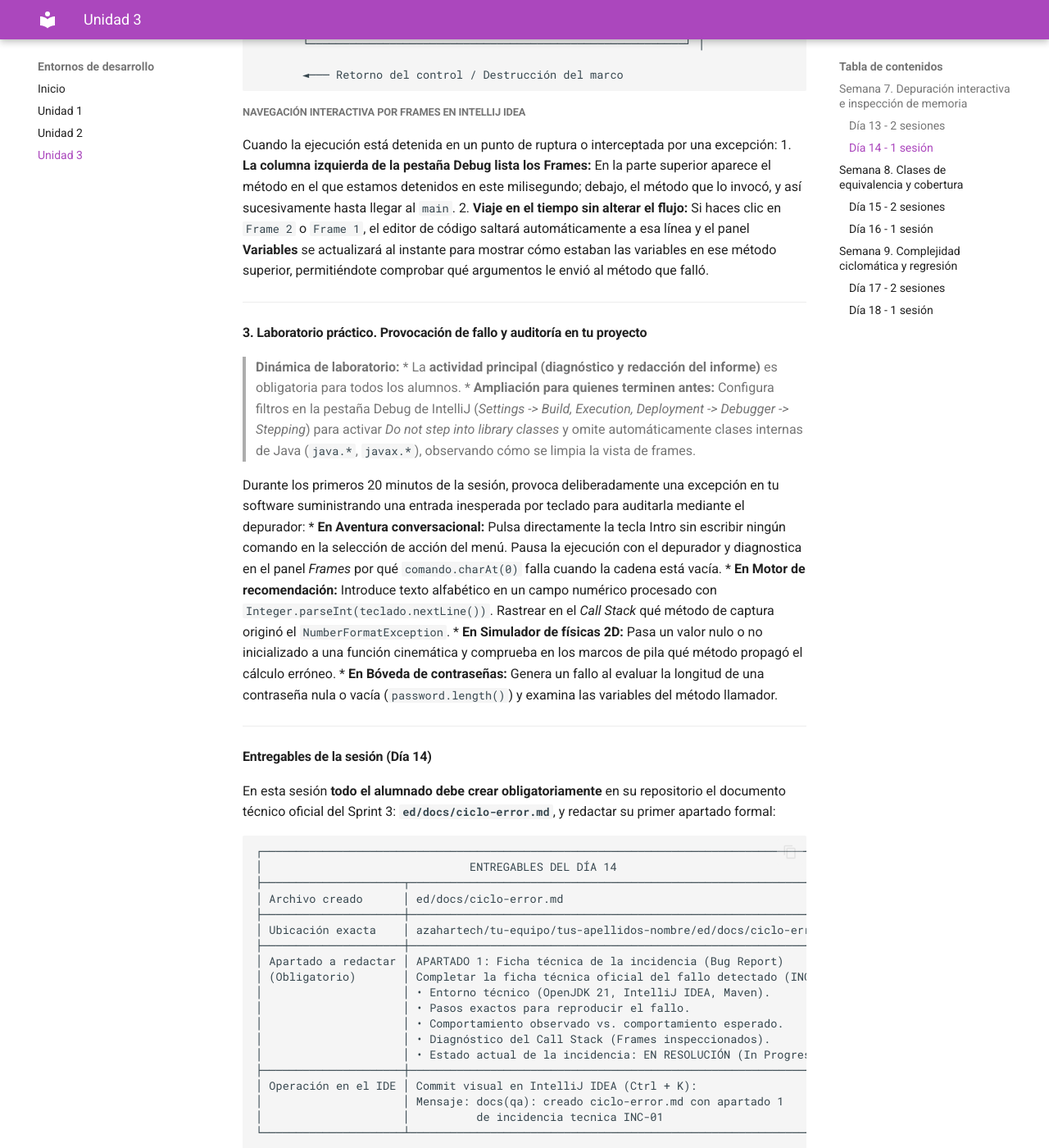
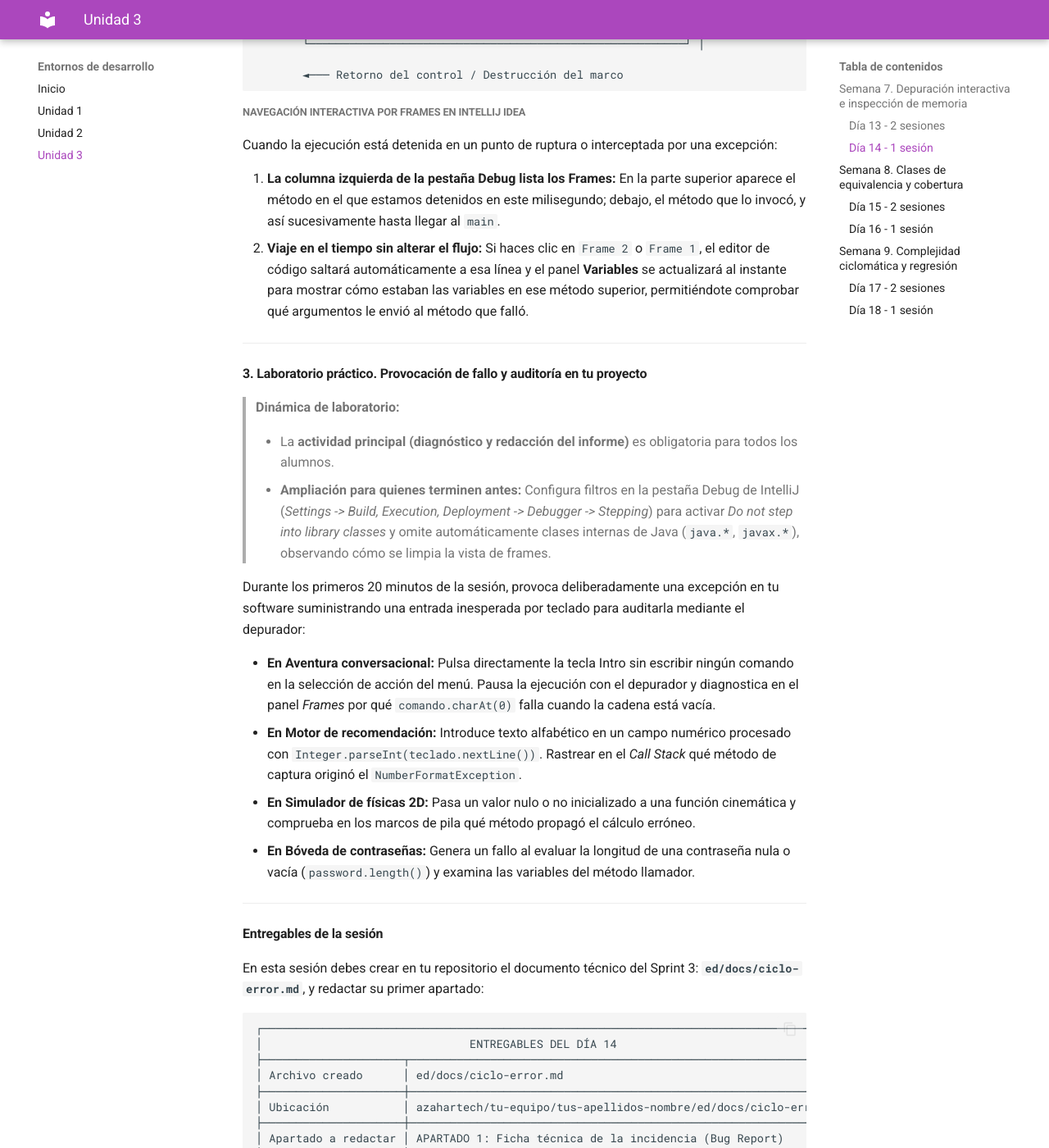
Before and after one commit to garmarcj/DAM-ED-20262027, an MkDocs documentation site: the page built from docs/unidad3.md, in a window 1280 px wide and 1400 px high, scrolled down 8441 px. Shown: the whole window at 82% size. Built offline with MkDocs 1.6.1 and Material for MkDocs 9.7.7, drawn with Linux system fonts in a browser that asks for light colours; some of the changed text lies outside the part shown.

Commit message:
[Curso 2026-2027] Cambios menores en la semana 7 de la unidad 3

````diff
--- a/docs/unidad3.md
+++ b/docs/unidad3.md
@@ -205,15 +205,15 @@
 ┌────────────────────────────────────────────────────────────────────────────────────────┐
 │                               ENTREGABLES DEL DÍA 13                                   │
 ├─────────────────────┬──────────────────────────────────────────────────────────────────┤
-│ Archivo modificado  │ src/main/java/... (Clase principal o validadora de tu proyecto)  │
+│ Archivo modificado  │ src/main/java/... (Clase de tu proyecto)                         │
 ├─────────────────────┼──────────────────────────────────────────────────────────────────┤
-│ Trabajo exigido     │ 1. Limpieza de código: erradicar cualquier sentencia residual de │
-│ (Mínimo obligatorio)│    "System.out.println" utilizada como depuración improvisada.   │
+│ Qué contiene        │ 1. Limpieza de código: erradicar cualquier sentencia de          │
+│                     │    "System.out.println" utilizada como depuración.               │
 │                     │ 2. Modularización: asegurar que la condición lógica principal    │
 │                     │    está encapsulada en un método auxiliar para permitir la       │
 │                     │    navegación con Step Into (F7).                                │
 ├─────────────────────┼──────────────────────────────────────────────────────────────────┤
-│ Operación en el IDE │ Commit visual en IntelliJ IDEA (Ctrl + K):                       │
+│ Operación en el IDE │ Commit en IntelliJ IDEA (Ctrl + K)                               │
 │                     │ Mensaje: refactor(core): modularizada seleccion condicional      │
 │                     │          para depuracion interactiva                             │
 └─────────────────────┴──────────────────────────────────────────────────────────────────┘
@@ -233,7 +233,7 @@
 
 ---
 
-#### Sesión única. Taller práctico: La pila de llamadas (*Call Stack*), diagnóstico de excepciones y registro del primer defecto técnico
+#### Sesión única. Taller práctico: la pila de llamadas (*Call Stack*), diagnóstico de excepciones y registro del primer defecto técnico
 
 ---
 
@@ -281,6 +281,7 @@
 
 ##### Navegación interactiva por Frames en IntelliJ IDEA
 Cuando la ejecución está detenida en un punto de ruptura o interceptada por una excepción:
+
 1. **La columna izquierda de la pestaña Debug lista los Frames:** En la parte superior aparece el método en el que estamos detenidos en este milisegundo; debajo, el método que lo invocó, y así sucesivamente hasta llegar al `main`.
 2. **Viaje en el tiempo sin alterar el flujo:** Si haces clic en `Frame 2` o `Frame 1`, el editor de código saltará automáticamente a esa línea y el panel **Variables** se actualizará al instante para mostrar cómo estaban las variables en ese método superior, permitiéndote comprobar qué argumentos le envió al método que falló.
 
@@ -289,10 +290,12 @@
 #### 3. Laboratorio práctico. Provocación de fallo y auditoría en tu proyecto
 
 > **Dinámica de laboratorio:**
+>
 > * La **actividad principal (diagnóstico y redacción del informe)** es obligatoria para todos los alumnos.
 > * **Ampliación para quienes terminen antes:** Configura filtros en la pestaña Debug de IntelliJ (*Settings -> Build, Execution, Deployment -> Debugger -> Stepping*) para activar *Do not step into library classes* y omite automáticamente clases internas de Java (`java.*`, `javax.*`), observando cómo se limpia la vista de frames.
 
 Durante los primeros 20 minutos de la sesión, provoca deliberadamente una excepción en tu software suministrando una entrada inesperada por teclado para auditarla mediante el depurador:
+
 * **En Aventura conversacional:** Pulsa directamente la tecla Intro sin escribir ningún comando en la selección de acción del menú. Pausa la ejecución con el depurador y diagnostica en el panel *Frames* por qué `comando.charAt(0)` falla cuando la cadena está vacía.
 * **En Motor de recomendación:** Introduce texto alfabético en un campo numérico procesado con `Integer.parseInt(teclado.nextLine())`. Rastrear en el *Call Stack* qué método de captura originó el `NumberFormatException`.
 * **En Simulador de físicas 2D:** Pasa un valor nulo o no inicializado a una función cinemática y comprueba en los marcos de pila qué método propagó el cálculo erróneo.
@@ -300,9 +303,9 @@
 
 ---
 
-#### Entregables de la sesión (Día 14)
+#### Entregables de la sesión
 
-En esta sesión **todo el alumnado debe crear obligatoriamente** en su repositorio el documento técnico oficial del Sprint 3: **`ed/docs/ciclo-error.md`**, y redactar su primer apartado formal:
+En esta sesión debes crear en tu repositorio el documento técnico del Sprint 3: **`ed/docs/ciclo-error.md`**, y redactar su primer apartado:
 
 ```
 ┌────────────────────────────────────────────────────────────────────────────────────────┐
@@ -310,13 +313,13 @@
 ├─────────────────────┬──────────────────────────────────────────────────────────────────┤
 │ Archivo creado      │ ed/docs/ciclo-error.md                                           │
 ├─────────────────────┼──────────────────────────────────────────────────────────────────┤
-│ Ubicación exacta    │ azahartech/tu-equipo/tus-apellidos-nombre/ed/docs/ciclo-error.md │
+│ Ubicación           │ azahartech/tu-equipo/tus-apellidos-nombre/ed/docs/ciclo-error.md │
 ├─────────────────────┼──────────────────────────────────────────────────────────────────┤
 │ Apartado a redactar │ APARTADO 1: Ficha técnica de la incidencia (Bug Report)          │
-│ (Obligatorio)       │ Completar la ficha técnica oficial del fallo detectado (INC-01): │
+│                     │ Completar la ficha técnica oficial del fallo detectado (INC-01): │
 │                     │ • Entorno técnico (OpenJDK 21, IntelliJ IDEA, Maven).            │
 │                     │ • Pasos exactos para reproducir el fallo.                        │
-│                     │ • Comportamiento observado vs. comportamiento esperado.          │
+│                     │ • Comportamiento observado VS comportamiento esperado.           │
 │                     │ • Diagnóstico del Call Stack (Frames inspeccionados).            │
 │                     │ • Estado actual de la incidencia: EN RESOLUCIÓN (In Progress).   │
 ├─────────────────────┼──────────────────────────────────────────────────────────────────┤
@@ -366,7 +369,7 @@
    `docs(qa): creado ciclo-error.md con apartado 1 de incidencia tecnica INC-01`
 4. Haz clic en el botón azul **Commit**.
 
-El primer defecto técnico queda así formalmente registrado y diagnosticado en la memoria de ingeniería del proyecto. La próxima semana (Semana 8) diseñaremos formalmente la batería de pruebas de caja negra (clases de equivalencia y valores límite) para blindar el código de forma sistemática.
+El primer defecto técnico queda así formalmente registrado y diagnosticado en la memoria del proyecto.
 
 ## Semana 8. Clases de equivalencia y cobertura
 
````
Also changed, not shown: other parts of docs/unidad3.md (+1 -1 lines).
